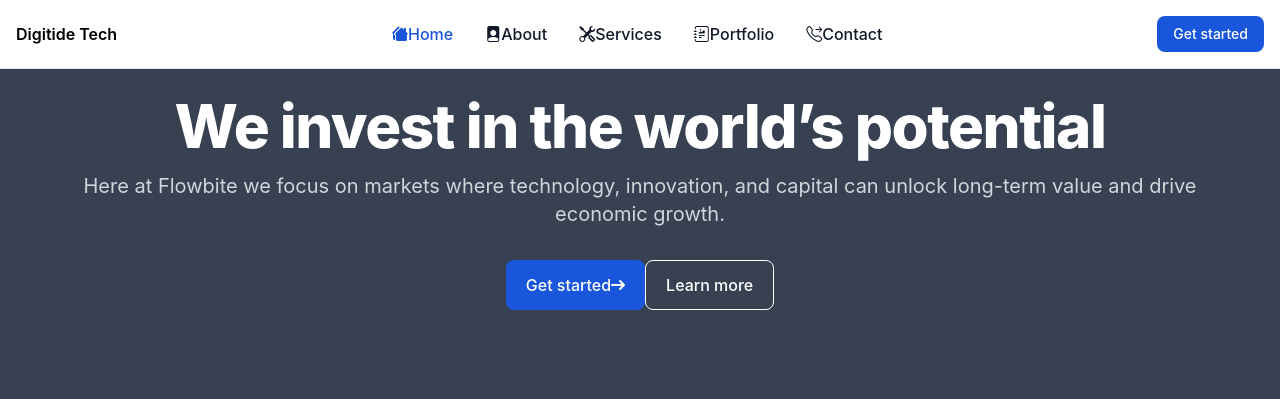
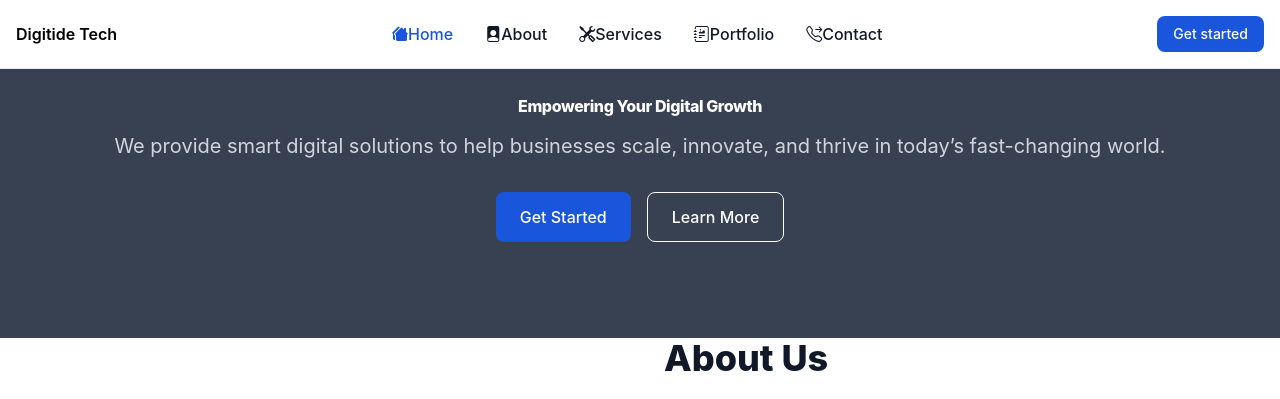
Before and after one commit to echidiebere497-stack/digitide-tech, a plain HTML site: page index.html in a window 1280 px wide. Shown: the top 399 px of the page. Drawn offline with nearby package versions, Linux system fonts and the light colour scheme.

Commit message:
made some changes

```diff
--- a/index.html
+++ b/index.html
@@ -76,23 +76,34 @@
 
 
 
-<section class="bg-center bg-no-repeat bg-[url('https://flowbite.s3.amazonaws.com/docs/jumbotron/conference.jpg')] bg-gray-700 bg-blend-multiply max-md:max-w-4xl overflow-hidden">
-  <div class="px-4 mx-auto w-full text-center py-24 lg:py-56 max-md:w-full overflow-hidden">
-      <h1 class="mb-4 text-4xl font-extrabold tracking-tight leading-none text-white md:text-5xl lg:text-6xl">We invest in the world’s potential</h1>
-      <p class="mb-8 text-lg font-normal text-gray-300 lg:text-xl sm:px-16 lg:px-48">Here at Flowbite we focus on markets where technology, innovation, and capital can unlock long-term value and drive economic growth.</p>
-      <div class="flex flex-col space-y-4 sm:flex-row sm:justify-center sm:space-y-0">
-          <a href="#" class="inline-flex justify-center items-center py-3 px-5 text-base font-medium text-center text-white rounded-lg bg-blue-700 hover:bg-blue-800 focus:ring-4 focus:ring-blue-300 dark:focus:ring-blue-900">
-              Get started
-              <svg class="w-3.5 h-3.5 ms-2 rtl:rotate-180" aria-hidden="true" xmlns="http://www.w3.org/2000/svg" fill="none" viewBox="0 0 14 10">
-                  <path stroke="currentColor" stroke-linecap="round" stroke-linejoin="round" stroke-width="2" d="M1 5h12m0 0L9 1m4 4L9 9"/>
-              </svg>
+    <section class="bg-center bg-no-repeat bg-[url('https://flowbite.s3.amazonaws.com/docs/jumbotron/conference.jpg')] bg-gray-700 bg-blend-multiply">
+      <div class="px-5 overflow-hidden object-cover mx-auto w-full text-center py-24 lg:py-56 max-md:w-full overflow-hidden">
+
+        <!-- Heading -->
+        <h1 class="mb-4 font-extrabold tracking-tight leading-tight text-white max-md:font-semibold">
+          Empowering Your Digital Growth
+        </h1>
+
+        <!-- Short description -->
+        <p class="mb-8 text-base font-normal text-gray-300 sm:text-lg lg:text-xl  mx-auto">
+          We provide smart digital solutions to help businesses scale, innovate, and thrive in today’s fast-changing world.
+        </p>
+
+        <!-- Buttons -->
+        <div class="flex flex-col space-y-4 sm:flex-row sm:justify-center sm:space-y-0 sm:space-x-4">
+          <a href="#"
+             class="inline-flex items-center justify-center px-6 py-3 text-base font-medium text-white rounded-lg bg-blue-700 hover:bg-blue-800 focus:ring-4 focus:ring-blue-300 dark:focus:ring-blue-900">
+            Get Started
           </a>
-          <a href="#" class="inline-flex justify-center hover:text-gray-900 items-center py-3 px-5 sm:ms-4 text-base font-medium text-center text-white rounded-lg border border-white hover:bg-gray-100 focus:ring-4 focus:ring-gray-400">
-              Learn more
+          <a href="#"
+             class="inline-flex items-center justify-center px-6 py-3 text-base font-medium text-white rounded-lg border border-white hover:bg-gray-100 hover:text-gray-900 focus:ring-4 focus:ring-gray-400">
+            Learn More
           </a>
+        </div>
+
       </div>
-  </div>
-</section>
+    </section>
+
 
 
 
```
